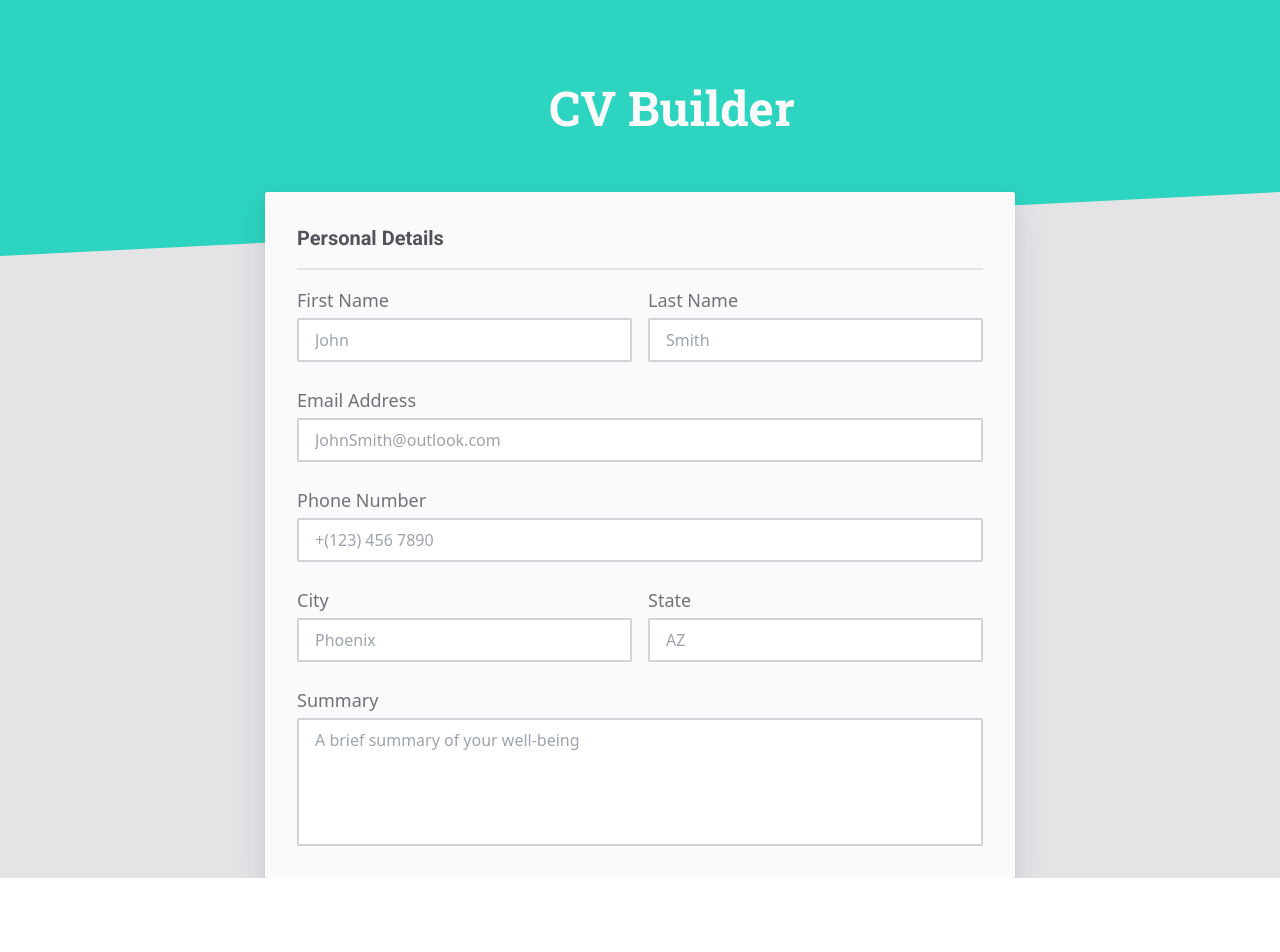
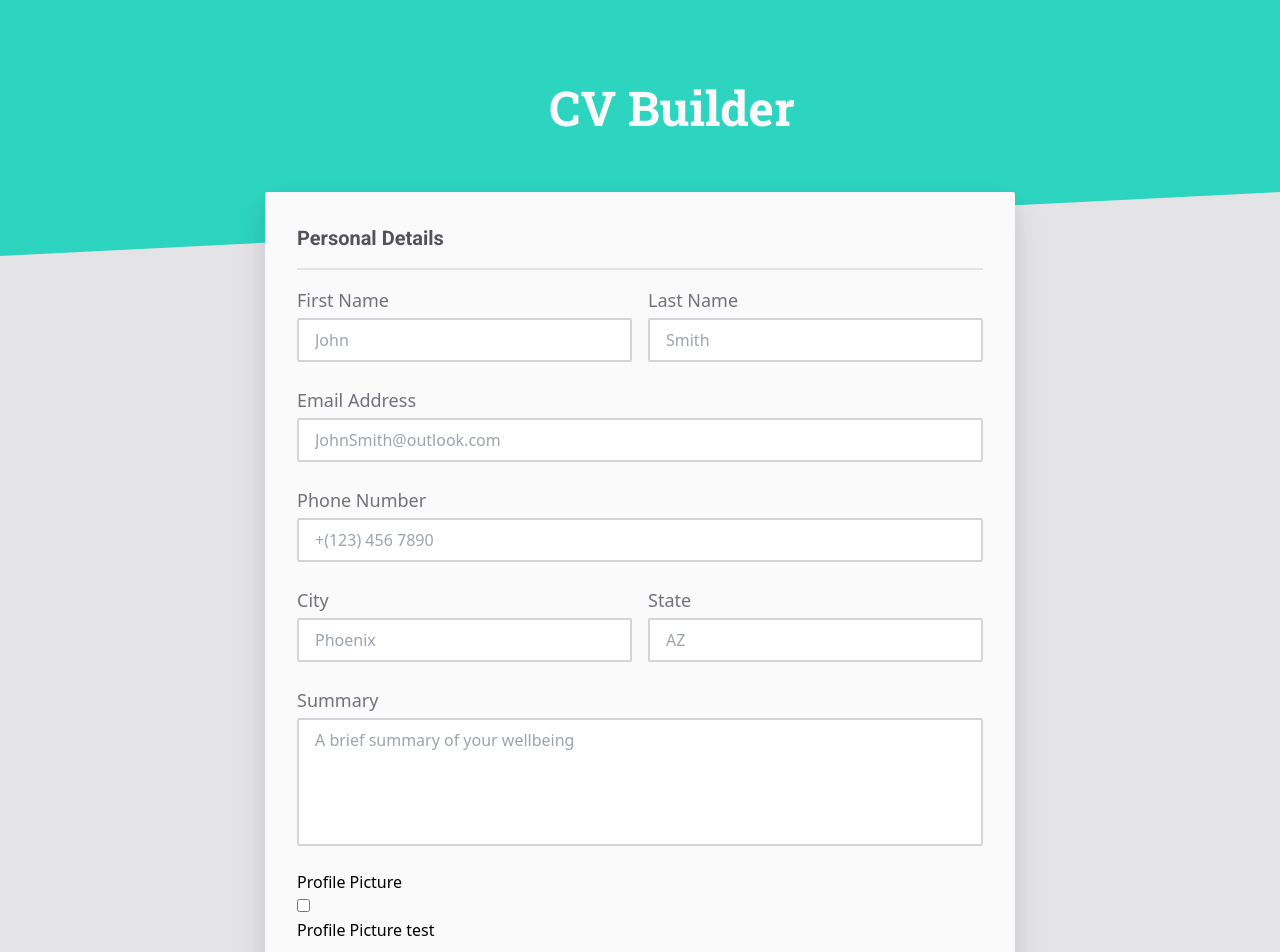
Before and after one commit to kar1221/cv-builder, a React (Vite) app: page / in a window 1280 px wide. Shown: the top 952 px of the page. Before the commit the page ends 878 px from the top, so only its background shows below. Built offline with nearby package versions, Linux system fonts and the light colour scheme; some icons are missing.

Commit message:
a change is a change

```diff
--- a/src/App.tsx
+++ b/src/App.tsx
@@ -1,17 +1,15 @@
 import { useState } from "react";
 import Header from "./Components/Header";
 import PersonalDetails from "./Components/PersonalDetails";
-import { PersonalDetailsType, DefaultValues } from "./types";
+import { PersonalDetailsType, PersonalDetailsKey } from "./types";
+import { createDefaultValues } from "./utils";
 
 const App = () => {
-  const [personalDetails, setPersonalDetails] = useState(
-    {} as DefaultValues<PersonalDetailsType>
-  );
+  const defaultValue = createDefaultValues<PersonalDetailsType>();
 
-  const handlePersonChange = (
-    key: keyof PersonalDetailsType,
-    value: string
-  ) => {
+  const [personalDetails, setPersonalDetails] = useState(defaultValue);
+
+  const handlePersonChange = (key: PersonalDetailsKey, value: string) => {
     setPersonalDetails({ ...personalDetails, [key]: value });
   };
 
--- /dev/null
+++ b/src/Components/InputField/Checkbox.tsx
@@ -0,0 +1,20 @@
+import { useRef } from "react";
+
+const CheckBox = (props: CheckBoxProps) => {
+  const { label, desc } = props;
+  const ref = useRef<HTMLInputElement | null>(null);
+  return (
+    <label>
+      <h4 className="">{label}</h4>
+      <input ref={ref} type="checkbox" />
+      <p className="">{desc}</p>
+    </label>
+  );
+};
+
+interface CheckBoxProps {
+  label?: string;
+  desc?: string;
+}
+
+export default CheckBox;
--- a/src/Components/InputField/InputField.tsx
+++ b/src/Components/InputField/Input.tsx
@@ -1,32 +1,35 @@
-import { HTMLInputTypeAttribute } from "react";
 import { useRef } from "react";
+import { InputType } from "src/types";
 
-const InputField = (props: InputFieldProps) => {
+const Input = (props: InputProps) => {
   const { label, type, placeHolder, value, onChange } = props;
   const ref = useRef<HTMLInputElement | null>(null);
+
+  const handleChange = () => {
+    onChange(ref.current!.value);
+  };
 
   return (
     <label className="flex flex-1 flex-col gap-1 text-zinc-500">
       <h4 className="text-lg text-zinc-500">{label}</h4>
-
       <input
         ref={ref}
-        type={type}
-        value={value}
-        onChange={() => onChange(ref.current!.value)}
         className="w-full rounded-sm border-2 border-zinc-300 px-4 py-2 text-zinc-600 outline-none transition-all duration-150 ease-in-out focus:border-teal-600"
         placeholder={placeHolder}
+        value={value}
+        onChange={handleChange}
+        type={type}
       />
     </label>
   );
 };
 
-interface InputFieldProps {
+interface InputProps {
   label: string;
-  type: HTMLInputTypeAttribute;
+  type?: InputType;
   placeHolder?: string;
   value: string;
   onChange: (value: string) => void;
 }
 
-export default InputField;
+export default Input;
--- a/src/Components/InputField/InputArea.tsx
+++ /dev/null
@@ -1,31 +0,0 @@
-import { useRef } from "react";
-
-const InputArea = (props: InputAreaProps) => {
-  // TODO: Refactor this shit
-  const { label, value, onChange, placeHolder } = props;
-	const ref = useRef<HTMLTextAreaElement | null>(null);
-
-  return (
-    <label className="flex flex-1 flex-col gap-1">
-      <h4 className="text-lg font-medium text-zinc-500">{label}</h4>
-
-      <textarea
-				ref={ref}
-        className="h-32 w-full resize-none rounded-sm border-2 border-zinc-300 px-4 py-2 text-zinc-600 outline-none transition-all duration-150 ease-in-out focus:border-teal-600"
-        placeholder={placeHolder}
-        value={value}
-        onChange={() => onChange(ref.current!.value)}
-        cols={30}
-      />
-    </label>
-  );
-};
-
-interface InputAreaProps {
-  label?: string;
-  value?: string;
-  onChange: (value: string) => void;
-  placeHolder?: string;
-}
-
-export default InputArea;
--- /dev/null
+++ b/src/Components/InputField/TextArea.tsx
@@ -0,0 +1,33 @@
+import { useRef } from "react";
+
+const TextArea = (props: TextAreaProps) => {
+  const { label, placeHolder, value, onChange } = props;
+
+  const ref = useRef<HTMLTextAreaElement | null>(null);
+
+  const handleChange = () => {
+    onChange(ref.current!.value);
+  };
+
+  return (
+    <label className="flex flex-1 flex-col gap-1 text-zinc-500">
+      <h4 className="text-lg text-zinc-500">{label}</h4>
+      <textarea
+        ref={ref}
+        className="h-32 w-full resize-none rounded-sm border-2 border-zinc-300 px-4 py-2 text-zinc-600 outline-none transition-all duration-150 ease-in-out focus:border-teal-600"
+        value={value}
+        onChange={handleChange}
+        placeholder={placeHolder}
+      ></textarea>
+    </label>
+  );
+};
+
+interface TextAreaProps {
+  label?: string;
+  placeHolder?: string;
+  value: string;
+  onChange: (value: string) => void;
+}
+
+export default TextArea;
--- a/src/Components/InputField/index.ts
+++ b/src/Components/InputField/index.ts
@@ -1,4 +1,4 @@
-import InputArea from "./InputArea";
-import InputField from "./InputField";
+import Input from "./Input";
+import TextArea from "./TextArea";
 
-export { InputArea, InputField };
+export { Input, TextArea };
--- a/src/Components/PersonalDetails/PersonalDetails.tsx
+++ b/src/Components/PersonalDetails/PersonalDetails.tsx
@@ -1,6 +1,7 @@
-import { PersonalDetailsType } from "src/types";
+import { PersonalDetailsKey, PersonalDetailsType } from "src/types";
 import { Form, FormRow } from "src/Components/FormWrapper";
-import { InputField, InputArea } from "src/Components/InputField";
+import { Input, TextArea } from "src/Components/InputField";
+import CheckBox from "../InputField/Checkbox";
 
 const PersonalDetails = (props: PersonalDetailsProps) => {
   const { personalDetails, onFieldChange } = props;
@@ -17,62 +18,65 @@ const PersonalDetails = (props: PersonalDetailsProps) => {
   return (
     <Form title="Personal Details">
       <FormRow>
-        <InputField
+        <Input
           type="text"
           placeHolder="John"
           label="First Name"
           value={firstName}
-          onChange={value => onFieldChange("firstName", value)}
+          onChange={(value) => onFieldChange("firstName", value)}
         />
-        <InputField
+        <Input
           type="text"
           placeHolder="Smith"
           label="Last Name"
           value={lastName}
-          onChange={value => onFieldChange("lastName", value)}
+          onChange={(value) => onFieldChange("lastName", value)}
         />
       </FormRow>
       <FormRow>
-        <InputField
+        <Input
           type="email"
           placeHolder="JohnSmith@outlook.com"
           label="Email Address"
           value={emailAddress}
-          onChange={value => onFieldChange("emailAddress", value)}
+          onChange={(value) => onFieldChange("emailAddress", value)}
         />
       </FormRow>
       <FormRow>
-        <InputField
+        <Input
           type="tel"
           placeHolder="+(123) 456 7890"
           label="Phone Number"
           value={phoneNumber}
-          onChange={value => onFieldChange("phoneNumber", value)}
+          onChange={(value) => onFieldChange("phoneNumber", value)}
         />
       </FormRow>
       <FormRow>
-        <InputField
+        <Input
           type="text"
           placeHolder="Phoenix"
           label="City"
           value={city}
-          onChange={value => onFieldChange("city", value)}
+          onChange={(value) => onFieldChange("city", value)}
         />
-        <InputField
+        <Input
           type="text"
           placeHolder="AZ"
           label="State"
           value={state}
-          onChange={value => onFieldChange("state", value)}
+          onChange={(value) => onFieldChange("state", value)}
         />
       </FormRow>
       <FormRow>
-        <InputArea
+        <TextArea
           value={summary}
+          onChange={(value) => onFieldChange("summary", value)}
           label="Summary"
-          onChange={value => onFieldChange("summary", value)}
-          placeHolder="A brief summary of your well-being"
-        ></InputArea>
+          placeHolder="A brief summary of your wellbeing"
+        ></TextArea>
+      </FormRow>
+      <FormRow>
+        <CheckBox label="Profile Picture" desc="Profile Picture test" />
       </FormRow>
     </Form>
   );
@@ -80,7 +84,7 @@ const PersonalDetails = (props: PersonalDetailsProps) => {
 
 interface PersonalDetailsProps {
   personalDetails: PersonalDetailsType;
-  onFieldChange: (key: keyof PersonalDetailsType, value: string) => void;
+  onFieldChange: (key: PersonalDetailsKey, value: string) => void;
 }
 
 export default PersonalDetails;
--- a/src/Components/ProfilePicture/ProfilePicture.tsx
+++ b/src/Components/ProfilePicture/ProfilePicture.tsx
@@ -0,0 +1,7 @@
+import React from "react";
+
+const ProfilePicture = () => {
+  return <div>ProfilePicture</div>;
+};
+
+export default ProfilePicture;
--- a/src/types.ts
+++ b/src/types.ts
@@ -9,6 +9,10 @@ export interface PersonalDetailsType {
   proflePicture: string;
 }
 
+export type InputType = "email" | "text" | "tel";
+
+export type PersonalDetailsKey = keyof PersonalDetailsType;
+
 /* I wonder if this has the protential to break typescript lsp */
 export type DefaultValues<T> = {
   [K in keyof T]: T[K] extends string
```
